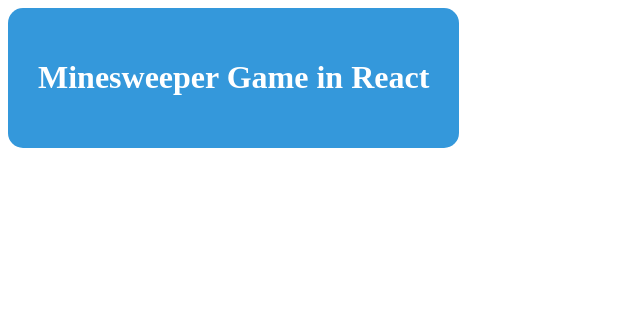
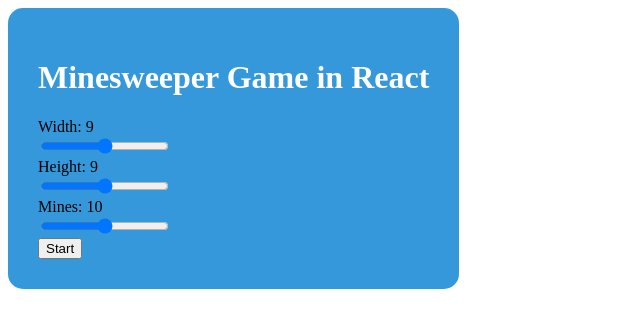
Before and after one commit to nbsp1221/react-minesweeper-game, a React app: page / in a window 1280 px wide. Shown: the top 328 px of the page, without its empty margins (0-640 px from the left). Built offline with nearby package versions, Linux system fonts and the light colour scheme.

Commit message:
Create `Settings` component

```diff
--- a/src/App.jsx
+++ b/src/App.jsx
@@ -1,10 +1,12 @@
 import React from 'react';
 import styled from 'styled-components';
+import { Settings } from 'components';
 
 const App = () => {
 	return (
 		<MineSweeper>
 			<Title>Minesweeper Game in React</Title>
+			<Settings />
 		</MineSweeper>
 	);
 };
--- /dev/null
+++ b/src/components/index.js
@@ -0,0 +1 @@
+export { default as Settings } from './settings/Settings';
--- /dev/null
+++ b/src/components/settings/Settings.jsx
@@ -0,0 +1,30 @@
+import React from 'react';
+import styled from 'styled-components';
+
+const Settings = () => {
+	return (
+		<SettingsStyle>
+			<div>
+				<div>Width: 9</div>
+				<div><input type="range" /></div>
+			</div>
+			<div>
+				<div>Height: 9</div>
+				<div><input type="range" /></div>
+			</div>
+			<div>
+				<div>Mines: 10</div>
+				<div><input type="range" /></div>
+			</div>
+			<div>
+				<button>Start</button>
+			</div>
+		</SettingsStyle>
+	);
+};
+
+const SettingsStyle = styled.div`
+
+`;
+
+export default Settings;
```
